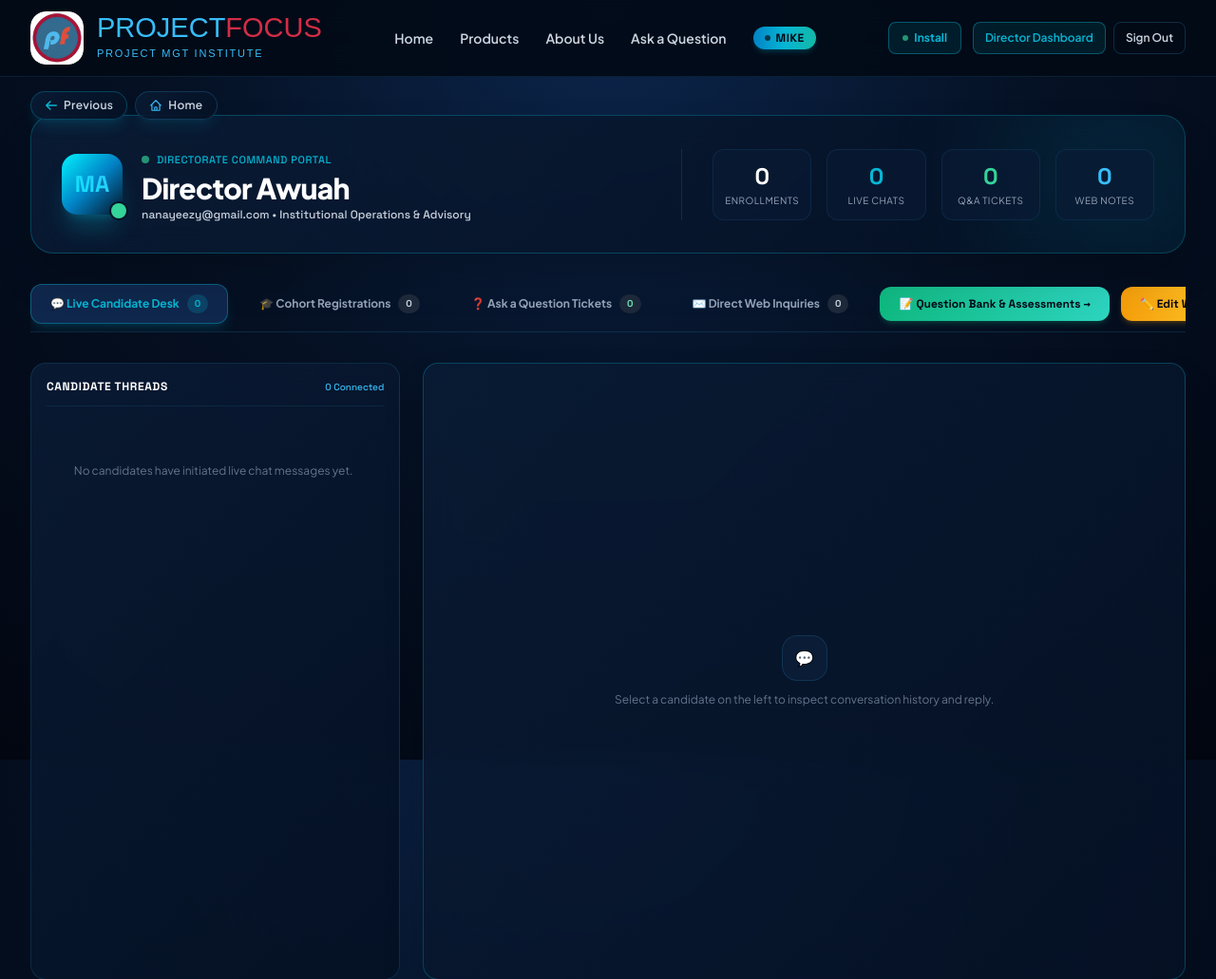
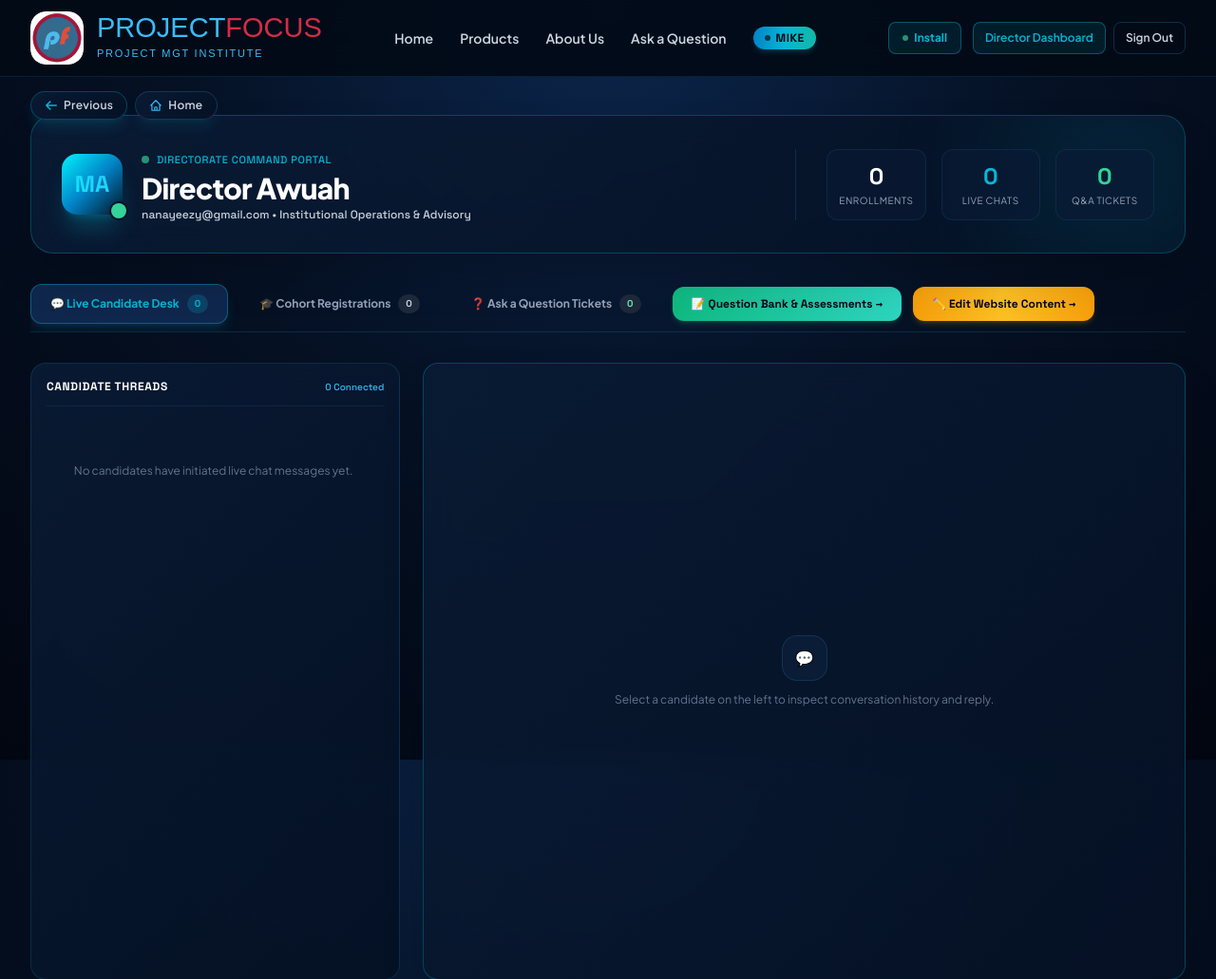
Before and after one commit to Wolfgh12/pfsite, a Django app: page /director/ in a window 1280 px wide. Shown: the top 1031 px of the page at 95% size. Run offline with Django 5.2, Linux system fonts and the light colour scheme; the visitor is signed in with stand-in values (Sample User, id 1); data comes from the database, SQL or seed files in the repository; data that the repository does not hold is empty; parts of the project's set-up code (start-up, migrations or seed data) failed here and were passed over; some libraries are stand-ins or nearby versions; some web fonts are replaced.

Commit message:
refactor: remove redundant direct web inquiries panel, counter, and tab from director dashboard

```diff
--- a/templates/director_dashboard.html
+++ b/templates/director_dashboard.html
@@ -33,7 +33,7 @@
       </div>
 
       <!-- Live Counters -->
-      <div class="grid grid-cols-2 sm:grid-cols-4 gap-3 sm:gap-4 border-t lg:border-t-0 lg:border-l border-sea-foam/15 pt-4 lg:pt-0 lg:pl-8 font-mono">
+      <div class="grid grid-cols-1 sm:grid-cols-3 gap-3 sm:gap-4 border-t lg:border-t-0 lg:border-l border-sea-foam/15 pt-4 lg:pt-0 lg:pl-8 font-mono">
         <div class="bg-sea-deep/60 p-3 rounded-xl border border-sea-foam/10 text-center">
           <div class="text-xl sm:text-2xl font-black text-white">{{ registrations.count }}</div>
           <div class="text-[10px] text-slate-400 uppercase tracking-wider mt-0.5 font-sans">Enrollments</div>
@@ -45,10 +45,6 @@
         <div class="bg-sea-deep/60 p-3 rounded-xl border border-sea-foam/10 text-center">
           <div class="text-xl sm:text-2xl font-black text-emerald-400">{{ question_tickets.count }}</div>
           <div class="text-[10px] text-slate-400 uppercase tracking-wider mt-0.5 font-sans">Q&amp;A Tickets</div>
-        </div>
-        <div class="bg-sea-deep/60 p-3 rounded-xl border border-sea-foam/10 text-center">
-          <div class="text-xl sm:text-2xl font-black text-sea-foam">{{ inquiries.count }}</div>
-          <div class="text-[10px] text-slate-400 uppercase tracking-wider mt-0.5 font-sans">Web Notes</div>
         </div>
       </div>
     </div>
@@ -78,14 +74,6 @@
             class="px-5 py-2.5 rounded-xl text-xs font-bold transition-all text-slate-400 hover:text-white hover:bg-sea-deep/60 border border-transparent shrink-0 flex items-center space-x-2">
       <span>❓ Ask a Question Tickets</span>
       <span class="px-2 py-0.5 rounded-full bg-slate-800 text-[10px] font-mono text-emerald-300">{{ question_tickets.count }}</span>
-    </button>
-
-    <button id="tab-btn-inquiries"
-            onclick="switchTab('inquiries')"
-            type="button"
-            class="px-5 py-2.5 rounded-xl text-xs font-bold transition-all text-slate-400 hover:text-white hover:bg-sea-deep/60 border border-transparent shrink-0 flex items-center space-x-2">
-      <span>✉️ Direct Web Inquiries</span>
-      <span class="px-2 py-0.5 rounded-full bg-slate-800 text-[10px] font-mono text-slate-300">{{ inquiries.count }}</span>
     </button>
 
     <!-- Direct Shortcut to Question Bank & Assessment Desk -->
@@ -454,47 +442,6 @@
     </div>
   </div>
 
-  <!-- PANEL 4: DIRECT INQUIRIES -->
-  <div id="panel-inquiries" class="hidden">
-    <div class="ocean-card rounded-2xl border border-sea-foam/15 overflow-hidden shadow-2xl">
-      <div class="p-5 bg-sea-midnight/90 border-b border-sea-foam/15 flex items-center justify-between">
-        <div>
-          <h3 class="text-sm font-bold text-white tracking-tight">Direct Website Messages &amp; Form Inquiries</h3>
-          <p class="text-xs text-slate-400 mt-0.5">Inbound notes received via direct mail contact.</p>
-        </div>
-        <span class="text-xs font-mono text-sea-foam font-bold">{{ inquiries.count }} Messages</span>
-      </div>
-
-      <div class="p-6 space-y-4">
-        {% for inq in inquiries %}
-        <div class="p-5 rounded-2xl bg-sea-midnight/70 border border-sea-foam/10 hover:border-sea-cyan/30 transition-all flex flex-col md:flex-row md:items-start justify-between gap-4">
-          <div class="space-y-2 flex-1">
-            <div class="flex items-center space-x-3">
-              <span class="text-sm font-bold text-white">{{ inq.full_name }}</span>
-              <a href="mailto:{{ inq.email }}" class="text-xs font-mono text-sea-cyan hover:underline">
-                {{ inq.email }}
-              </a>
-              <span class="text-[10px] font-mono text-slate-500">{{ inq.created_at|date:"d M Y, H:i" }}</span>
-            </div>
-            <p class="text-xs text-slate-300 leading-relaxed max-w-3xl">
-              {{ inq.message|linebreaksbr }}
-            </p>
-          </div>
-
-          <a href="mailto:{{ inq.email }}?subject=RE: Project Focus Inquiry&body=Hi {{ inq.full_name }},"
-             class="px-4 py-2 rounded-xl bg-sea-surface border border-sea-cyan/30 text-sea-cyan hover:bg-sea-cyan hover:text-sea-abyss font-bold text-xs font-mono transition-all self-start shrink-0">
-            Reply via Mail &rarr;
-          </a>
-        </div>
-        {% empty %}
-        <div class="py-12 text-center text-slate-500 text-xs">
-          No direct website inquiries logged yet.
-        </div>
-        {% endfor %}
-      </div>
-    </div>
-  </div>
-
   <!-- Director Email Dispatch Modal (Default App, Gmail Web, Outlook Web) -->
   <div id="director-dispatch-modal"
        class="fixed inset-0 z-[160] bg-black/85 backdrop-blur-md hidden items-center justify-center p-4 sm:p-6"
@@ -605,10 +552,11 @@
 {% block extra_js %}
 <script>
   function switchTab(tab) {
-    const tabs = ['chatdesk', 'cohorts', 'tickets', 'inquiries'];
+    const tabs = ['chatdesk', 'cohorts', 'tickets'];
     tabs.forEach(t => {
       const panel = document.getElementById(`panel-${t}`);
       const btn = document.getElementById(`tab-btn-${t}`);
+      if (!panel || !btn) return;
       if (t === tab) {
         panel.classList.remove('hidden');
         btn.className = "px-5 py-2.5 rounded-xl text-xs font-bold transition-all bg-sea-surface text-sea-cyan border border-sea-cyan/40 shadow-lg shadow-sea-cyan/15 flex items-center space-x-2 shrink-0";
```
